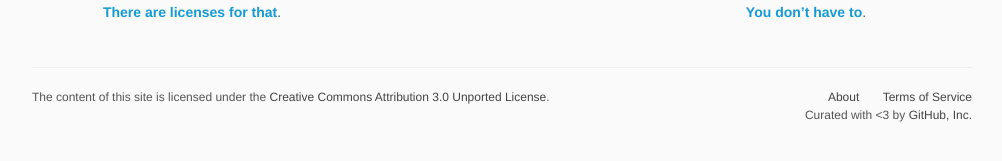
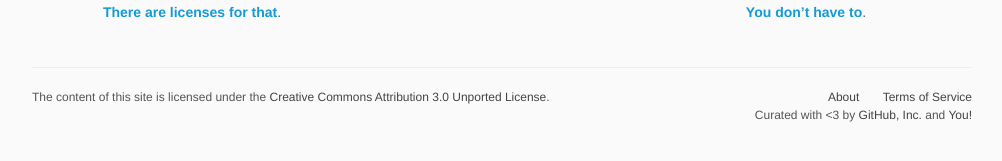
Before and after one commit to github/choosealicense.com, a Jekyll site: the page built from index.html, in a window 1280 px wide. Shown: the part 811-972 px from the top of the page, without its empty margins (138-1140 px from the left). Built offline with Jekyll 4.4.1, drawn with Linux system fonts in a browser that asks for light colours; some web fonts are replaced.

Commit message:
Updated footer to link to GitHub repo for ChooseALicense

```diff
--- a/_includes/footer.html
+++ b/_includes/footer.html
@@ -8,7 +8,7 @@
           Creative Commons Attribution 3.0 Unported License</a>.
         </p>
         <div class="with-love">
-          Curated with &lt;3 by <a href="https://github.com">GitHub, Inc.</a>
+          Curated with &lt;3 by <a href="https://github.com">GitHub, Inc.</a> and <a href="https://github.com/github/choosealicense.com">You!</a>
         </div>
       </footer>
 
```
